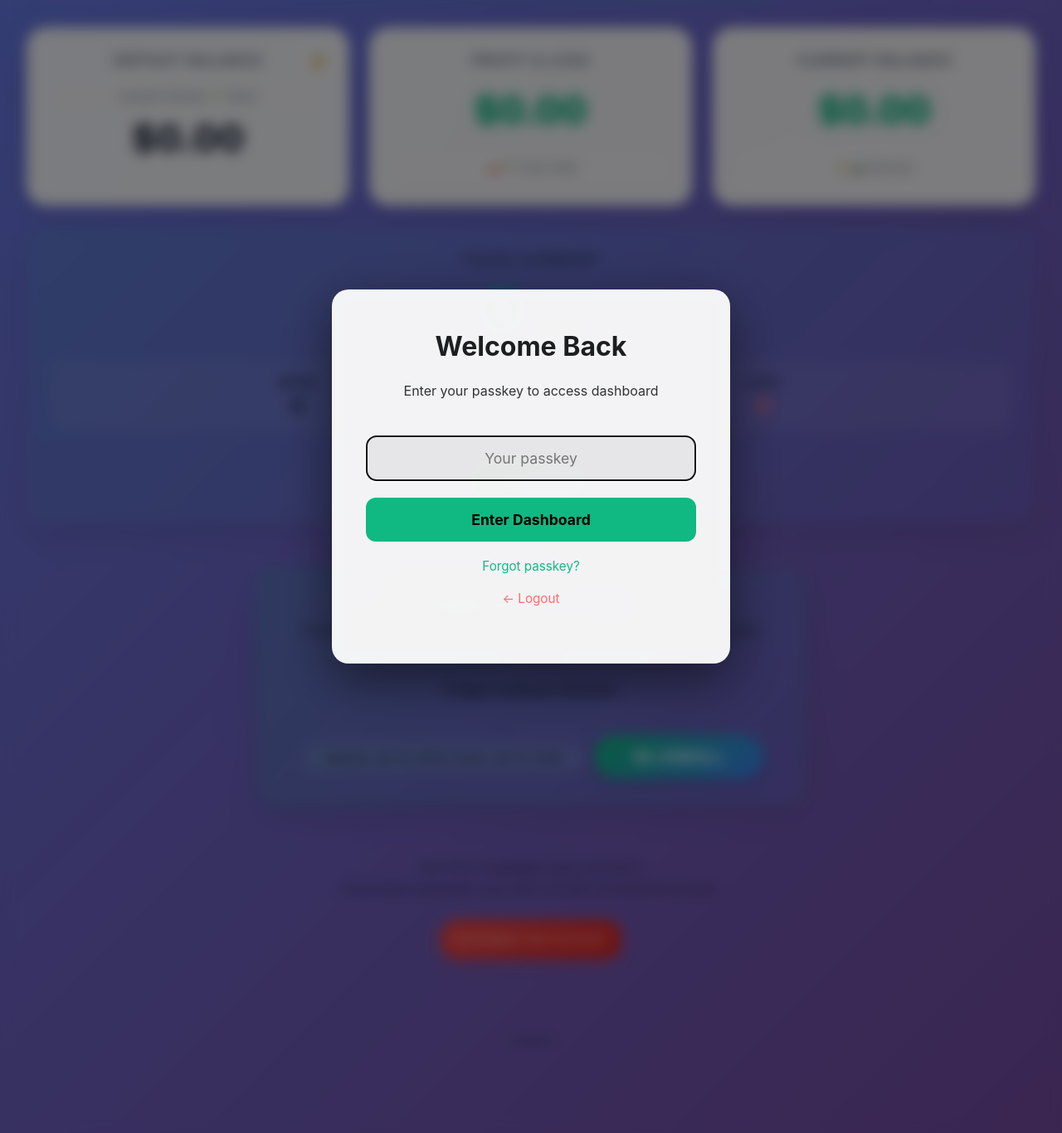
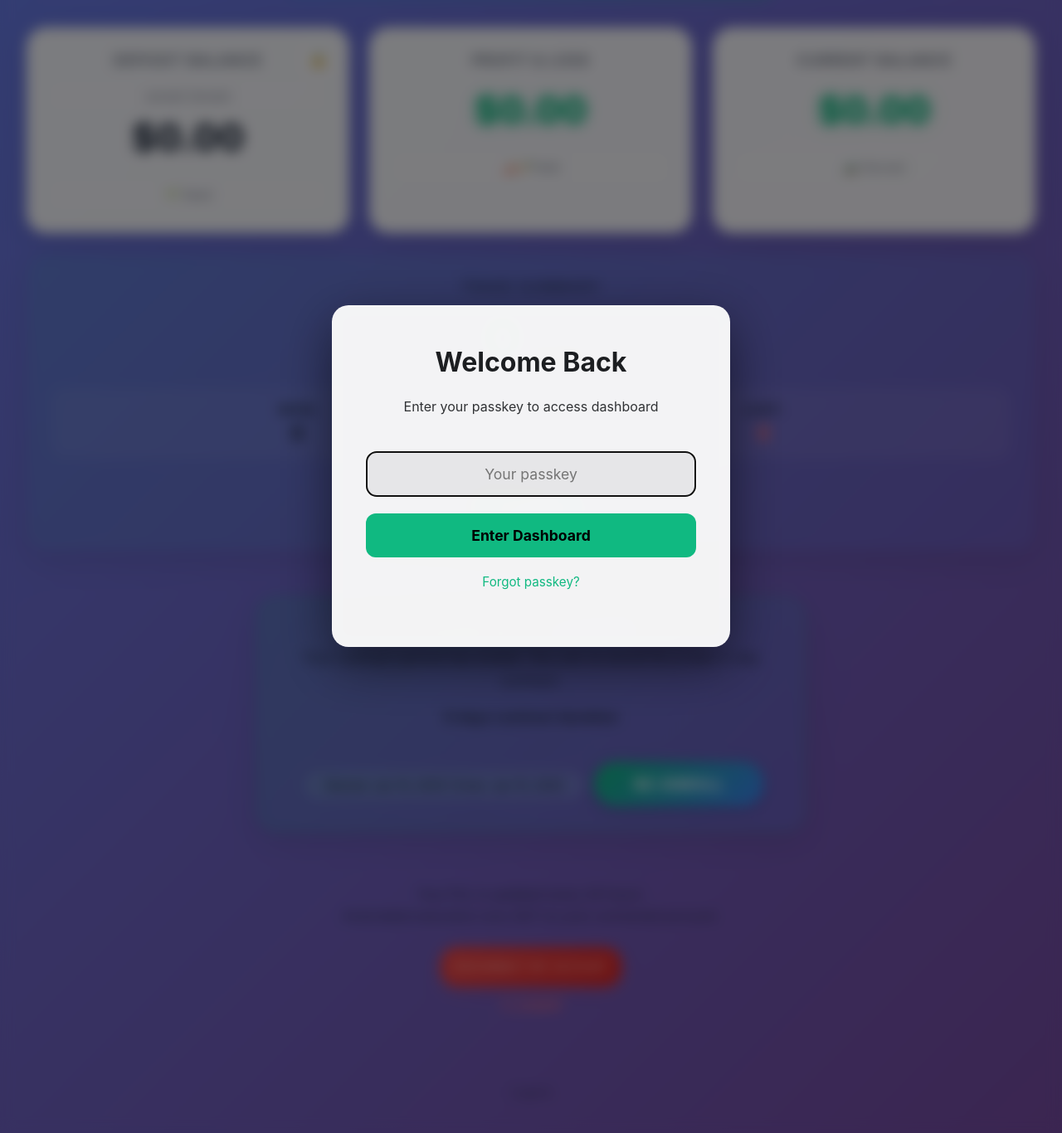
Before and after one commit to techknowdgeteam/harvhub, a PHP site: page /mydashboard.php in a window 1280 px wide. Shown: the part 218-1584 px from the top of the page at 83% size. Run offline with PHP 8.4, Linux system fonts and the light colour scheme; the visitor is signed in with stand-in values (Sample User, id 1); tables that the repository leaves empty or names only in its code hold one stand-in row (values such as "Sample post").

Commit message:
Add files via upload

```diff
--- a/mydashboard.php
+++ b/mydashboard.php
@@ -312,7 +312,7 @@
     // CASE 8: Active contract running
     } elseif ($is_contract_active) {
         $dashboard_disclaimer = "Trading is active.";
-        $loyalty_text = "Your contract is running normally. {$contractDaysLeft} days remaining.";
+        $loyalty_text = "{$contractDaysLeft} days left.";
         $loyalty_status_message = "Contract Active";
         $loyalty_btn_text = "Active";
         $loyalty_btn_class = "btn-loyalty-confirmed";
@@ -1092,7 +1092,7 @@
     /* Danger Button */
     .btn-danger {
         display: block;
-        margin-bottom: 60px;
+        margin-bottom: 10px;
         margin-top: 10px;
         padding: 1rem 1rem;
         background: linear-gradient(135deg, var(--danger), #dc2626);
@@ -1113,6 +1113,9 @@
     }
 
     /* Logout Link */
+    .logout-link-p{
+        margin-bottom: 60px;
+    }
     .logout-link {
         display: block;
         text-align: center;
@@ -1483,7 +1486,6 @@
                     <button type="submit" name="verify_passkey" class="btn-full">Enter Dashboard</button>
                 </form>
                 <a href="mailto:support@harvhub.com" style="display:block; margin:20px 0; color:var(--accent); font-size:0.95rem;">Forgot passkey?</a>
-                <a href="?logout=1" style="color:#ff6b6b;">← Logout</a>
             </div>
         </div>
     <?php endif; ?>
@@ -1520,9 +1522,12 @@
                 <h3> Deposit Balance</h3>
                 <div class="stat-details-info">
                     <?= htmlspecialchars($login) ?>
-                    <?= htmlspecialchars($server) ?> 🌱 Seed
+                    <?= htmlspecialchars($server) ?>
                 </div>
                 <h2>$<?= number_format($depositBalance, 2) ?></h2>
+                <div class="stat-details-info">
+                    🌱 Seed
+                </div>
             </div>
 
             <div class="stat-card">
@@ -1531,7 +1536,7 @@
                     $<?= number_format($profitAndLoss, 2) ?>
                 </h2>
                 <div class="stat-details-info">
-                    🌶️🥕 Crop Yield
+                    🌶️🥕Yield
                 </div>
             </div>
 
@@ -1541,7 +1546,7 @@
                     $<?= number_format($currentBalance, 2) ?>
                 </h2>
                 <div class="stat-details-info">
-                    🌾🚜 Harvest
+                    🚜 Harvest
                 </div>
             </div>
 
@@ -1581,9 +1586,6 @@
                         Started: <?= htmlspecialchars($formatted_start_date) ?> | Ends: <?= htmlspecialchars($formatted_end_date) ?>
                     </span>
                     <?php if ($contractDaysLeft > 0): ?>
-                        <span class="contract-days-left">
-                            <?= $contractDaysLeft ?> days left
-                        </span>
                     <?php endif; ?>
                 <?php endif; ?>
 
@@ -1613,6 +1615,8 @@
                 <button class="btn-danger" onclick="document.getElementById('disconnectModal').classList.add('active')">
                     Disconnect My Account
                 </button>
+                <p class="logout-link-p">
+                <a href="?logout=1" style="color:#ff6b6b;">← Logout</a></p>
             </div>
         </div>
 
```
